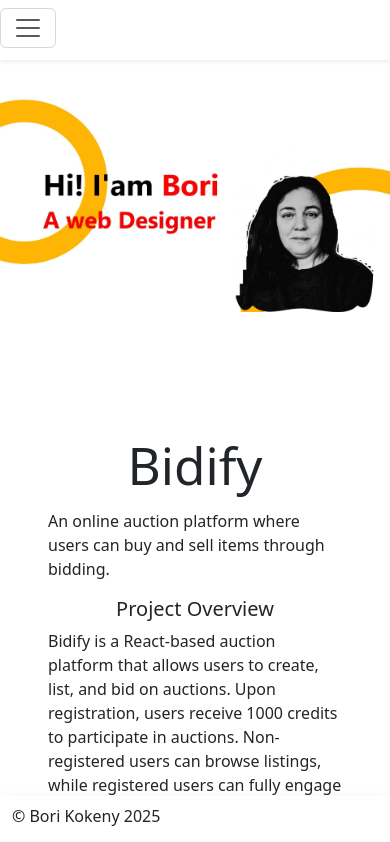
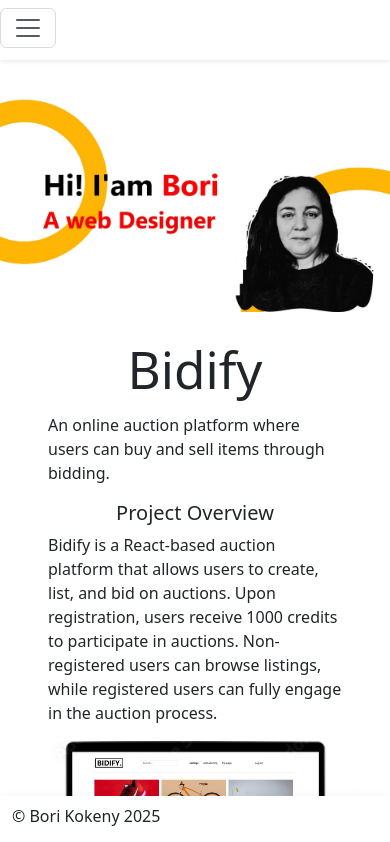
Before and after one commit to borikokeny/Portfolio_2, a React (Vite) app: page / in a window 390 px wide. Shown: the top 842 px of the page. Built offline with nearby package versions, Linux system fonts and the light colour scheme.

Commit message:
Adds contacts

```diff
--- a/src/index.css
+++ b/src/index.css
@@ -188,17 +188,23 @@
   scroll-behavior: smooth;
 }
 
+@media (max-width: 576px) {
+  .bidify {
+    margin-top: -6rem;
+  }
+}
 
 @media (max-width: 768px) {
-  .project-section .row {
-    flex-direction: column;
-  }
-
   .project-section .col-6,
   .project-section .col-5,
   .project-section .col-1 {
     width: 100%;
     text-align: center;
+  }
+
+
+  #about {
+   margin-top: 150px;
   }
 }
 
--- a/src/pages/Contact.jsx
+++ b/src/pages/Contact.jsx
@@ -2,6 +2,7 @@
 import { TiSocialLinkedinCircular } from "react-icons/ti";
 import { MdOutlineAlternateEmail } from "react-icons/md";
 import { PiFacebookLogoBold } from "react-icons/pi";
+import { TiSocialGithubCircular } from "react-icons/ti";
 
 export default function Contact() {
   return (
@@ -16,6 +17,9 @@
               <a href="https://www.facebook.com/bori.kokeny" target="_blank">
               <PiFacebookLogoBold className="icons p-1" />
               </a>
+              <a href="https://github.com/borikokeny" target="_blank">
+              <TiSocialGithubCircular className="icons" />
+              </a>
               <p className="ms-3">bori@minerali.hu</p>
             </div>
     </section>
```
